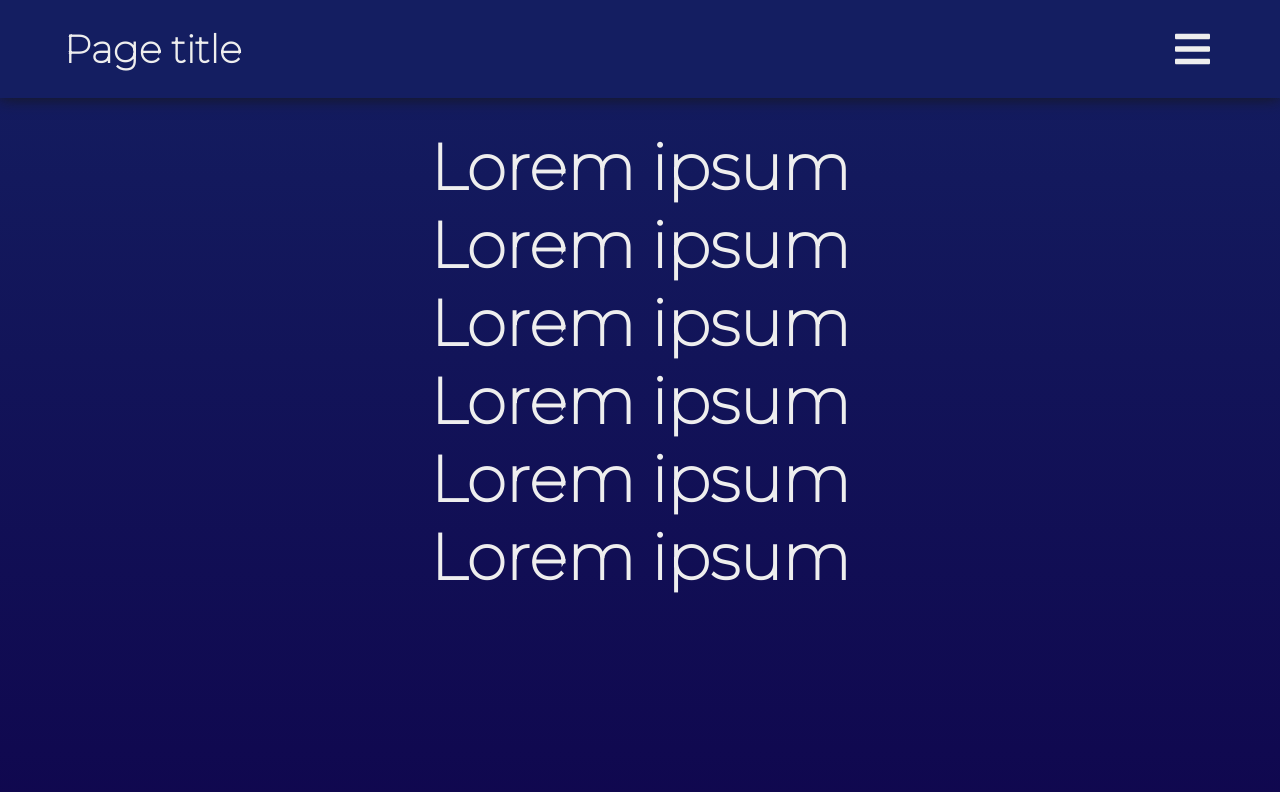
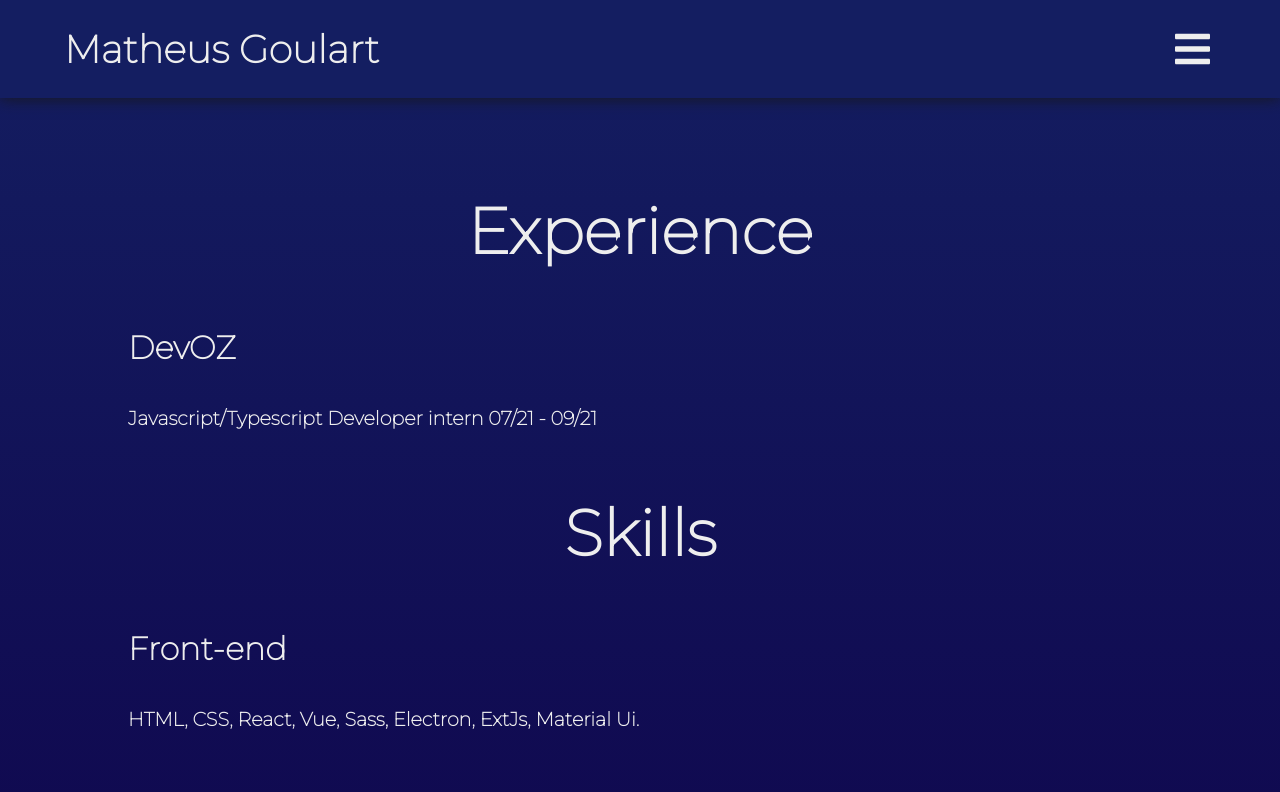
Before and after one commit to mathealgou/curriculumV2, a React (Vite) app: page / in a window 1280 px wide. Shown: the top 792 px of the page. Built offline with nearby package versions, Linux system fonts and the light colour scheme.

Commit message:
Content added in Home page.

```diff
--- a/index.html
+++ b/index.html
@@ -4,7 +4,7 @@
     <meta charset="UTF-8" />
     <link rel="icon" type="image/svg+xml" href="/src/favicon.svg" />
     <meta name="viewport" content="width=device-width, initial-scale=1.0" />
-    <title>Vite App</title>
+    <title>Portifólio - Matheus Goulart</title>
   </head>
   <body>
     <div id="root"></div>
--- a/src/components/NavBar/index.jsx
+++ b/src/components/NavBar/index.jsx
@@ -17,7 +17,7 @@ export function NavBar(props) {
   return (
     <div className={styles.NavBar}>
       <div className={styles.container}>
-        <h1 className={styles.title}>Page title</h1>
+        <h1 className={styles.title}>Matheus Goulart</h1>
         <button className={styles.button} onClick={() => setIsOpen(!isOpen)}>
           <FontAwesomeIcon
             icon={faBars}
--- a/src/views/Contact/styles.module.scss
+++ b/src/views/Contact/styles.module.scss
@@ -6,7 +6,7 @@
   margin-bottom: 2em;
 
   h1 {
-    font-size: 0.8em;
+    font-size: 1em;
     animation: contactH1 0.5s ease-in-out;
   }
 }
@@ -16,7 +16,7 @@
     transform: translateY(-100vh);
   }
   80% {
-    transform: translateY(0.5em);
+    transform: translateY(10px);
   }
   100% {
     transform: translateY(0);
@@ -59,7 +59,7 @@
     opacity: 0;
   }
   80% {
-    transform: translateX(-100px);
+    transform: translateX(-10px);
     opacity: 1;
   }
   100% {
@@ -72,8 +72,9 @@
   transition: all 0.2s ease-in-out;
   animation: container 1s ease-out;
   overflow: hidden;
-  //   padding: 0.2em;
-  //   top: 0;
+  padding-left: 0.2em;
+  padding-top: 0.1em;
+  top: 0;
 
   &:hover {
     transform: scale(1.1);
--- a/src/views/Home/index.jsx
+++ b/src/views/Home/index.jsx
@@ -3,12 +3,48 @@ import styles from "./styles.module.scss";
 export function Home() {
   return (
     <div className={styles.home}>
-      Lorem ipsum <br />
-      Lorem ipsum <br />
-      Lorem ipsum <br />
-      Lorem ipsum <br />
-      Lorem ipsum <br />
-      Lorem ipsum <br />
+      <div className={styles.block}>
+        <div className={styles.titleContainer}>
+          <h1 className={styles.title} id={styles.experience}>
+            Experience
+          </h1>
+        </div>
+        <div className={styles.blockLine}>
+          <div className={styles.strong}>DevOZ</div>
+          <br />
+          <div className={styles.span}>
+            Javascript/Typescript Developer intern 07/21 - 09/21
+          </div>
+        </div>
+      </div>
+      <div className={styles.block}>
+        <div className={styles.titleContainer}>
+          <h1 className={styles.title} id={styles.experience}>
+            Skills
+          </h1>
+        </div>
+        <div className={styles.blockLine}>
+          <div className={styles.strong}>Front-end</div>
+          <br />
+          <div className={styles.span}>
+            HTML, CSS, React, Vue, Sass, Electron, ExtJs, Material Ui.
+          </div>
+        </div>
+        <div className={styles.blockLine}>
+          <div className={styles.strong}>Back-end</div>
+          <br />
+          <div className={styles.span}>
+            NodeJS, NestJS, Express, MongoDB, Rest, NodeRed.
+          </div>
+        </div>
+        <div className={styles.blockLine}>
+          <div className={styles.strong}>Miscellaneous</div>
+          <br />
+          <div className={styles.span}>
+            Git, Docker, Scrum, Python, Docker, Typescript.
+          </div>
+        </div>
+      </div>
     </div>
   );
 }
--- a/src/views/Home/styles.module.scss
+++ b/src/views/Home/styles.module.scss
@@ -1,5 +1,72 @@
 .home {
   display: flex;
-  justify-content: center;
-  align-items: flex-start;
+  flex-direction: column;
+  justify-content: flex-start;
+  align-items: center;
+  font-size: 0.5em;
 }
+
+@keyframes title {
+  from {
+    transform: translateY(200%);
+    opacity: 0;
+  }
+  to {
+    transform: translateY(0);
+    opacity: 1;
+  }
+}
+
+@keyframes blockLineStrong {
+  from {
+    transform: translateY(-200%);
+    opacity: 0;
+  }
+  to {
+    transform: translateY(0);
+    opacity: 1;
+  }
+}
+
+@keyframes blockLineSpan {
+  from {
+    transform: translateY(200%);
+    opacity: 0;
+  }
+  to {
+    transform: translateY(0);
+    opacity: 1;
+  }
+}
+
+.block {
+  width: 80%;
+  margin-top: 2em;
+  .titleContainer {
+    overflow: hidden;
+    .title {
+      margin: 0;
+      animation: title 3s ease-in-out forwards;
+      text-align: center;
+    }
+  }
+  .blockLine {
+    overflow: hidden;
+    margin-top: 1.8em;
+    .strong {
+      animation: blockLineStrong 3s ease-in-out forwards;
+      margin: 0;
+      padding: 0;
+    }
+    .span {
+      margin: 0;
+      top: 0;
+      animation: blockLineSpan 3s ease-in-out forwards;
+      font-size: 0.6em;
+    }
+  }
+}
+#experience {
+  animation-delay: 0.1s;
+  transform: translateY(200%);
+}
```
